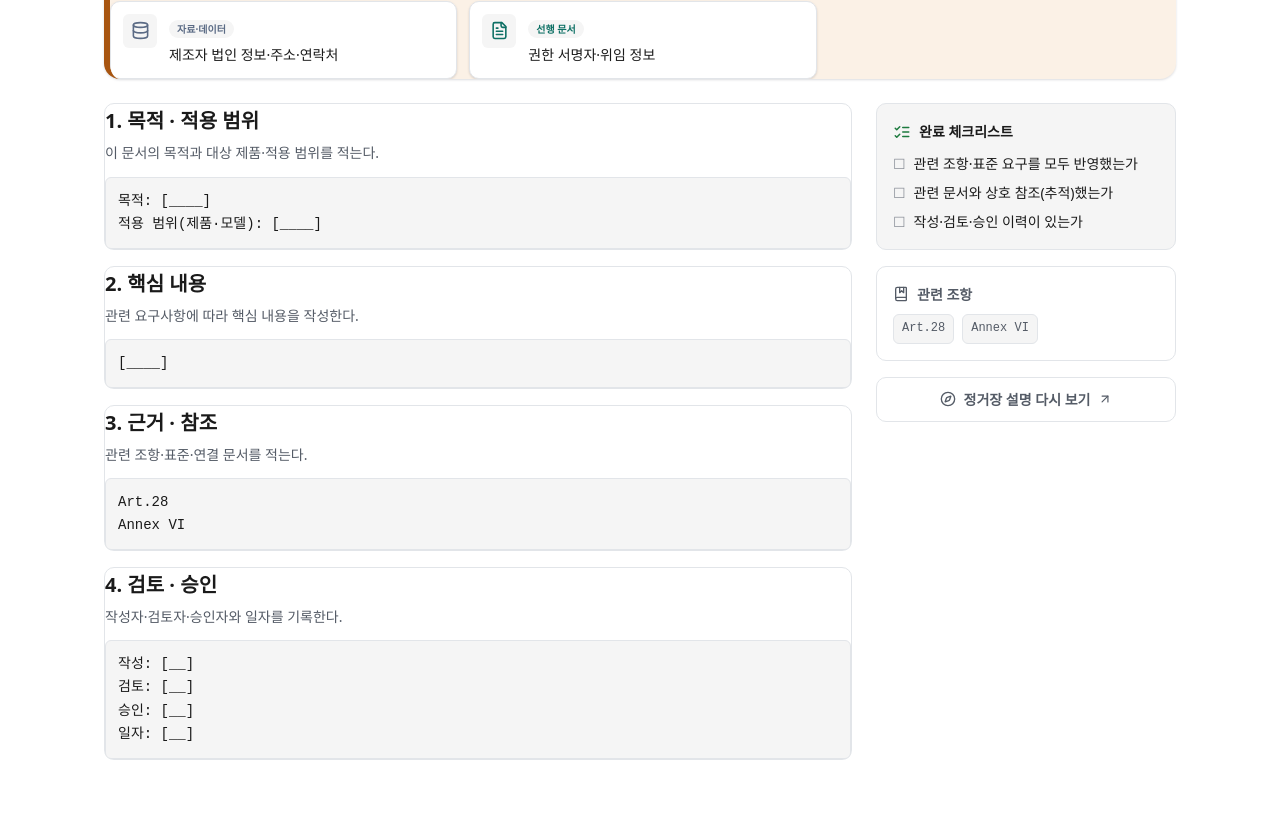
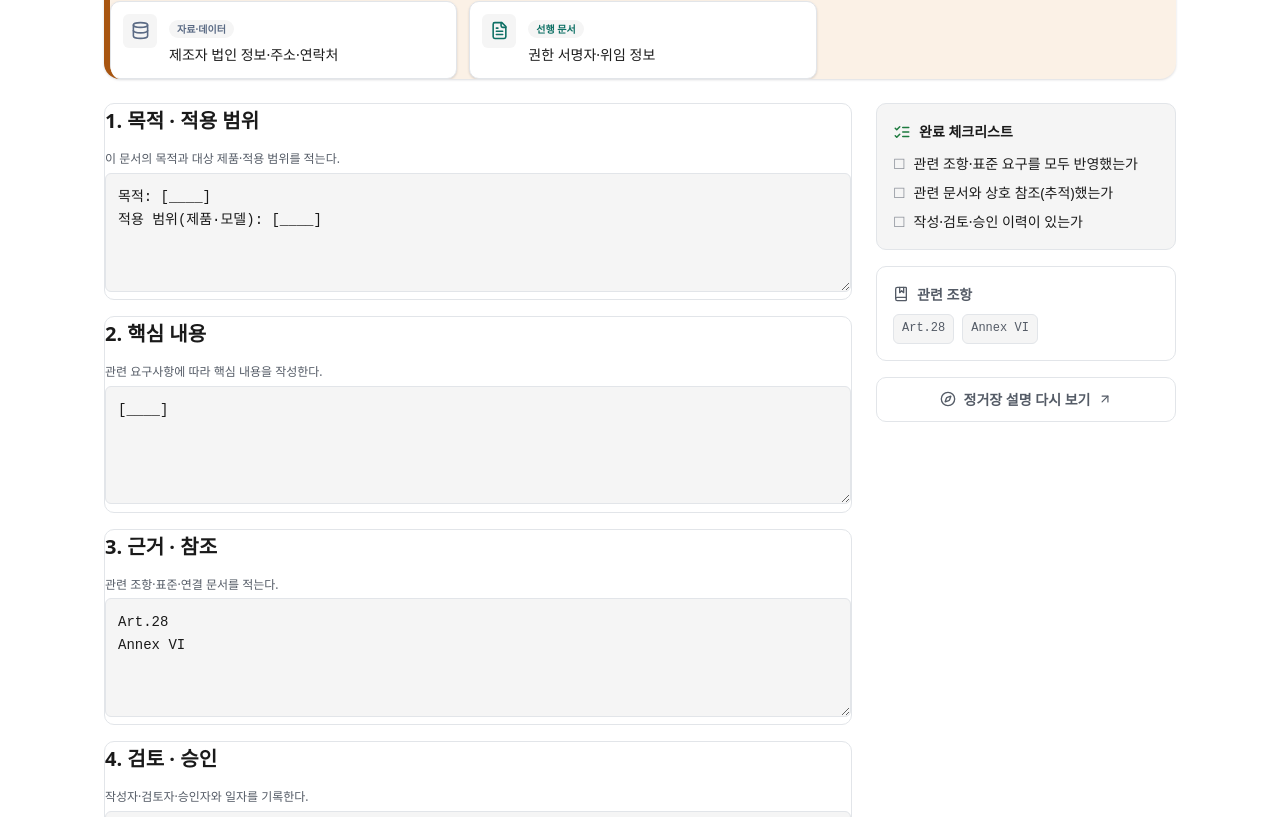
Before and after one commit to mungbws1031/hoesik-app, a React (Vite) app in the folder ivdr-wiki/: page /doc/actor-registration in a window 1280 px wide. Shown: the part 1146-1963 px from the top of the page. Built offline with nearby package versions, Linux system fonts and the light colour scheme; a web font is replaced by a local one.

Commit message:
feat(editor): DocumentWorkspace에 인라인 에디터 연결

```diff
--- a/ivdr-wiki/src/components/DocumentWorkspace.tsx
+++ b/ivdr-wiki/src/components/DocumentWorkspace.tsx
@@ -32,6 +32,7 @@ import { DocxExport } from "./DocxExport";
 import { ConceptChip } from "./ConceptChip";
 import { LevelMeter } from "./LevelMeter";
 import { EffortTimeline } from "./EffortTimeline";
+import { InlineEditor } from "./InlineEditor";
 
 // 준비물 종류 → 아이콘·색
 const PREREQ_STYLE: Record<PrereqKind, { Icon: LucideIcon; color: string }> = {
@@ -411,24 +412,12 @@ export function DocumentWorkspace() {
                   <h2 className="font-bold text-text" style={{ fontSize: "var(--t-lg)" }}>
                     {s.heading}
                   </h2>
-                  <p className="text-text-muted" style={{ fontSize: "var(--t-sm)", marginTop: 4 }}>
-                    {s.guidance}
-                  </p>
-                  <pre
-                    className="overflow-x-auto rounded-[var(--r-sm)] text-text"
-                    style={{
-                      background: "var(--surface)",
-                      border: "1px solid var(--border)",
-                      fontFamily: "var(--font-mono)",
-                      fontSize: "var(--t-sm)",
-                      lineHeight: "var(--lh-base)",
-                      padding: "var(--s-3)",
-                      marginTop: "var(--s-3)",
-                      whiteSpace: "pre-wrap",
-                    }}
-                  >
-                    {s.placeholder}
-                  </pre>
+                  <InlineEditor
+                    docId={doc.id}
+                    sectionIdx={i}
+                    originalPlaceholder={s.placeholder}
+                    guidance={s.guidance}
+                  />
                 </section>
               ))}
             </div>
```
